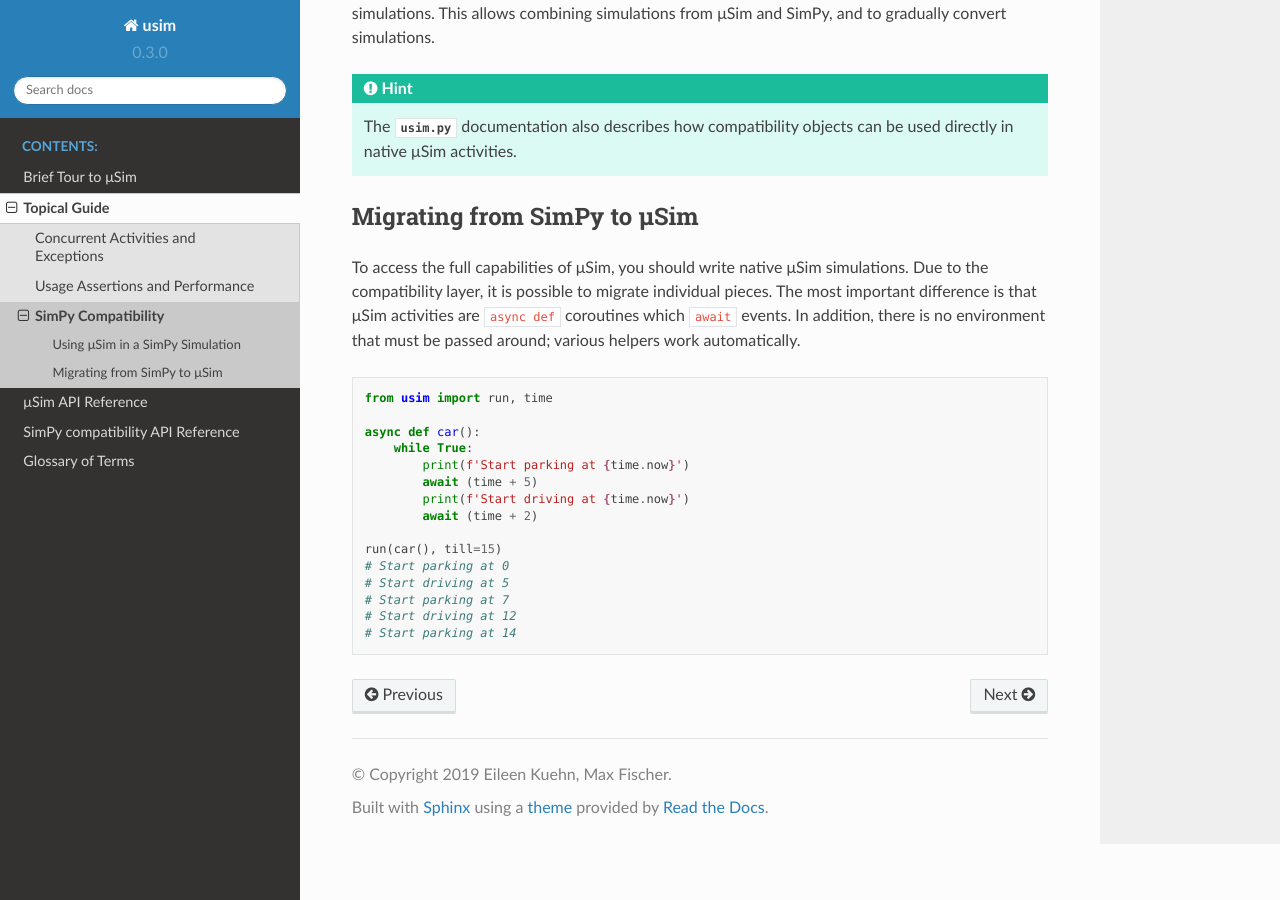
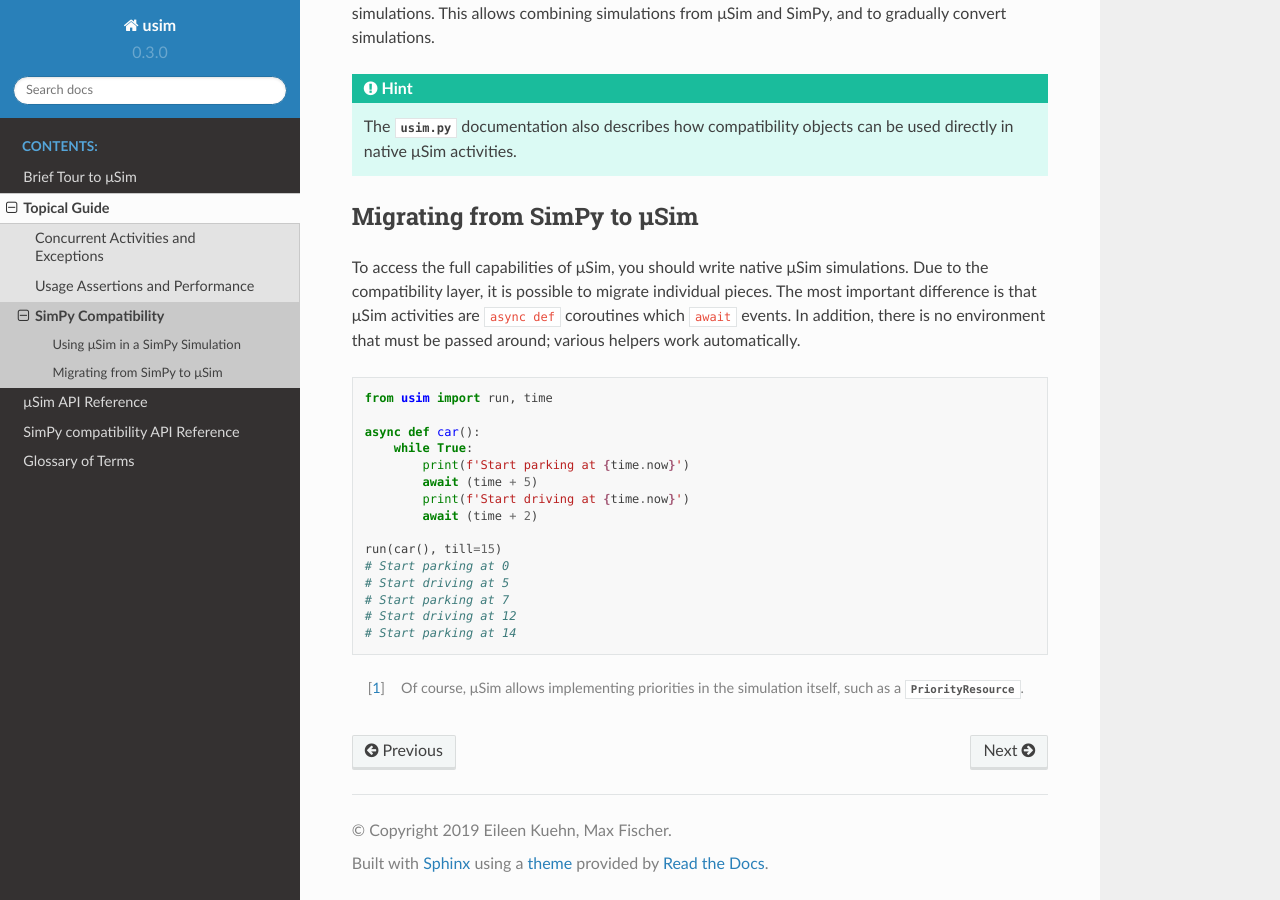
Before and after one commit to MaineKuehn/usim, a Sphinx documentation site: the page built from docs/source/topics/simpy.rst, in a window 1280 px wide and 900 px high, scrolled down 1410 px. Built offline with Sphinx 7.4.7 and the Read the Docs theme 2.0.0, drawn with Linux system fonts in a browser that asks for light colours; formulas are drawn with MathJax 3.

Commit message:
added note on priorities to docs

```diff
--- a/docs/source/topics/simpy.rst
+++ b/docs/source/topics/simpy.rst
@@ -106,5 +106,8 @@ around; various helpers work automatically.
     # Start driving at 12
     # Start parking at 14
 
+.. [#prio] Of course, μSim allows implementing priorities in the simulation itself,
+           such as a :py:class:`~usim.py.resources.resource.PriorityResource`.
+
 .. _SimPy: https://simpy.readthedocs.io/
 .. _first SimPy example: https://simpy.readthedocs.io/en/latest/simpy_intro/basic_concepts.html
```
Also changed, not shown: other parts of docs/source/topics/simpy.rst (+1 -1 lines).
